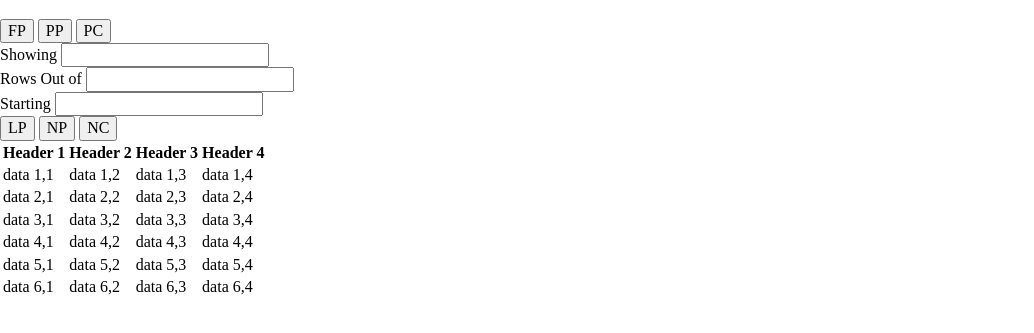
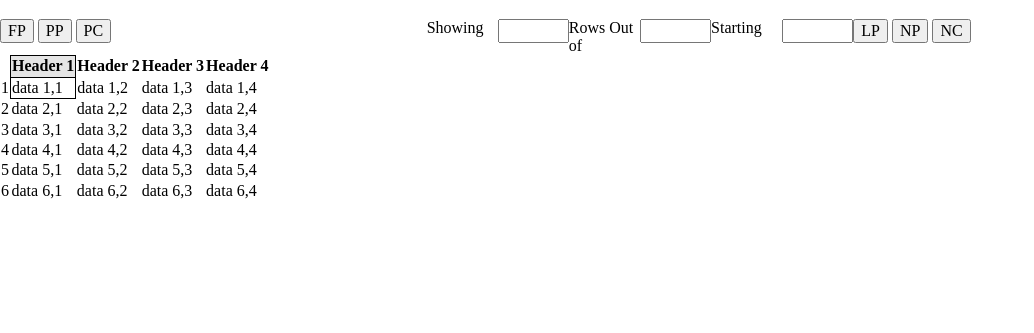
Before and after one commit to shikya/mithril-tachyons, a plain HTML site: page index.html in a window 1280 px wide. Shown: the part 61-394 px from the top of the page, without its empty margins (0-1034 px from the left). Drawn offline with nearby package versions, Linux system fonts and the light colour scheme.

Commit message:
Added primitive classes and mess up indentation.

```diff
--- a/index.html
+++ b/index.html
@@ -3,29 +3,36 @@
   <title> </title>
   <meta name="viewport" content="width=device-width, initial-scale=1">
   <link rel="stylesheet" href="https://unpkg.com/tachyons/css/tachyons.min.css">
+  <style>
+  table
+  {
+    border-collapse: collapse;
+    border-spacing: 0px;
+  }
+  </style>
   <body>
     <h1> Let us build the wireframe first</h1>
-    <div>
-        <div>
+    <div class="fl w-100">
+        <div class="fl w-third">
           <button>FP</button>
           <button>PP</button>
           <button>PC</button>
         </div>
-        <div>
-            <div>
-                <label for="showing">Showing</label>
-                <input type="number" name="showing" id="showing">
+        <div class="fl w-third">
+          <div class="fl w-third">
+            <label class="fl w-50" for="showing">Showing</label>
+            <input class="fl w-50" type="number" name="showing" id="showing">
+          </div class="fl w-third">
+          <div class="fl w-third">
+            <label class="fl w-50" for="rowsout">Rows Out of</label>
+            <input class="fl w-50" type="number" name="rowsout" id="rowsout">
           </div>
-            <div>
-                <label for="rowsout">Rows Out of</label>
-                <input type="number" name="rowsout" id="rowsout">
-            </div>
-            <div>
-                <label for="starting">Starting</label>
-                <input type="number" name="starting" id="starting">
+          <div class="fl w-third">
+            <label class="fl w-50" for="starting">Starting</label>
+            <input class="fl w-50" type="number" name="starting" id="starting">
           </div>
         </div>
-        <div>
+      <div class="fl w-third">
         <button>LP</button>
         <button>NP</button>
         <button>NC</button>
@@ -33,42 +40,49 @@
     </div>
     <table>
       <tr>
-            <th>Header 1</th>
+        <th></th>
+        <th class="ba bg-black-10">Header 1</th>
         <th>Header 2</th>
         <th>Header 3</th>
         <th>Header 4</th>
       </tr>
       <tr>
-            <td>data 1,1</td>
+        <td>1</td>
+        <td class="ba">data 1,1</td>
         <td>data 1,2</td>
         <td>data 1,3</td>
         <td>data 1,4</td>
       </tr>
       <tr>
+        <td>2</td>
         <td>data 2,1</td>
         <td>data 2,2</td>
         <td>data 2,3</td>
         <td>data 2,4</td>
       </tr>
       <tr>
+        <td>3</td>
         <td>data 3,1</td>
         <td>data 3,2</td>
         <td>data 3,3</td>
         <td>data 3,4</td>
       </tr>
       <tr>
+        <td>4</td>
         <td>data 4,1</td>
         <td>data 4,2</td>
         <td>data 4,3</td>
         <td>data 4,4</td>
       </tr>
       <tr>
+        <td>5</td>
         <td>data 5,1</td>
         <td>data 5,2</td>
         <td>data 5,3</td>
         <td>data 5,4</td>
       </tr>
       <tr>
+        <td>6</td>
         <td>data 6,1</td>
         <td>data 6,2</td>
         <td>data 6,3</td>
```
Lines whose indentation alone changed are shown as unchanged.
